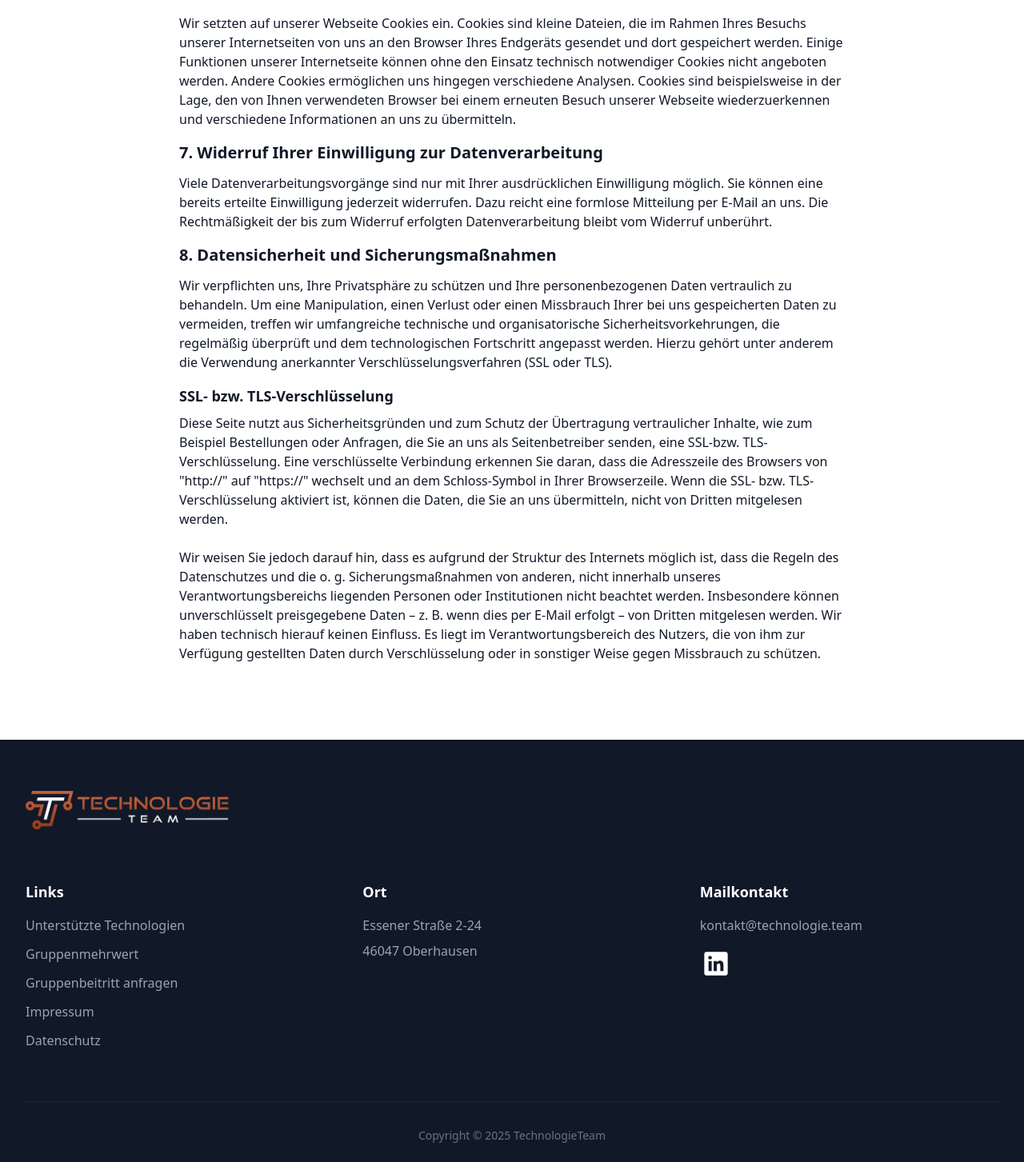
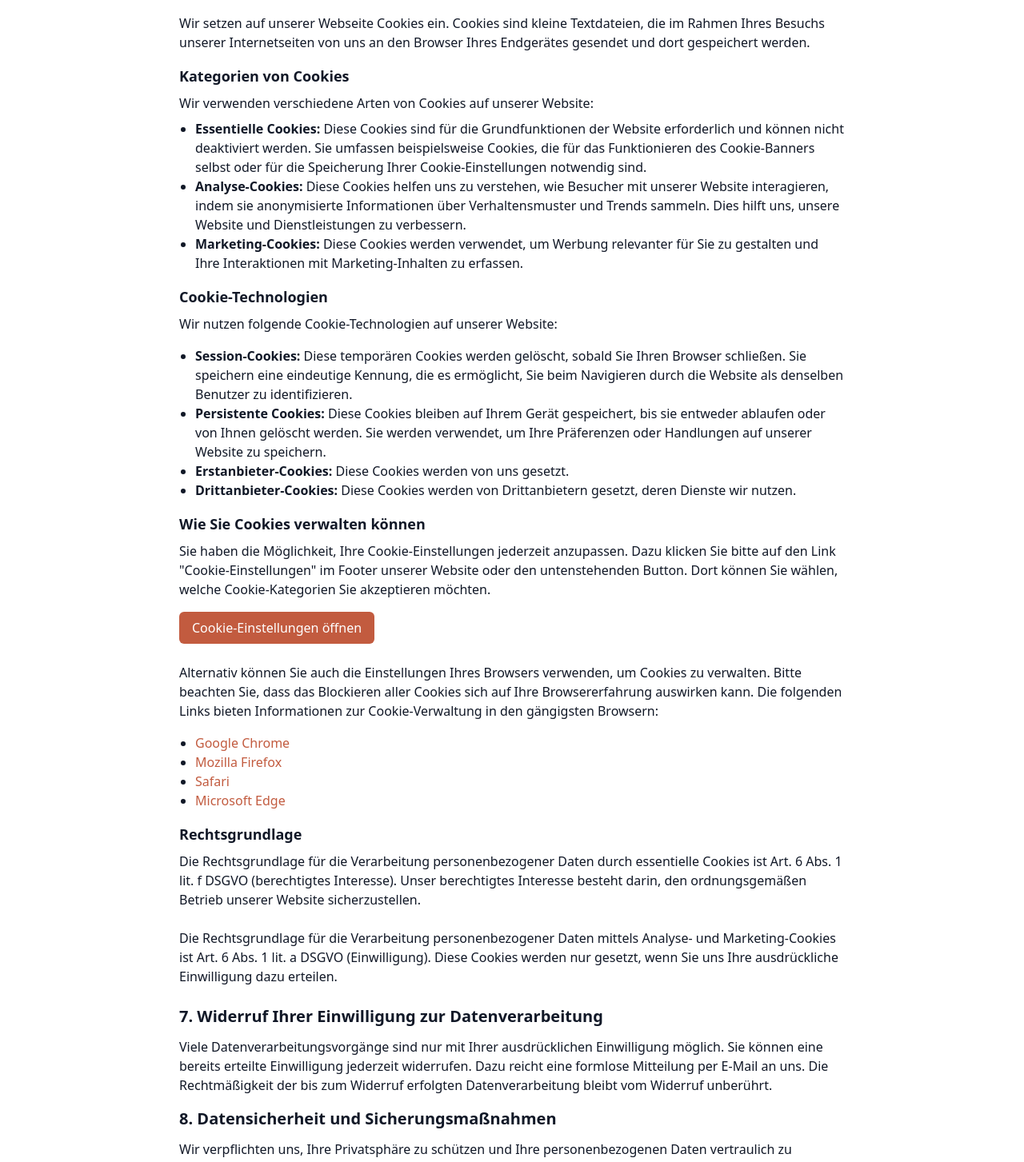
Before and after one commit to damjan1996/TechnologieTeamSite, a React (Vite) app: page /datenschutz in a window 1280 px wide. Shown: the part 2003-3456 px from the top of the page at 80% size. Built offline with nearby package versions, Linux system fonts and the light colour scheme.

Commit message:
Add Cookie Banner.

```diff
--- a/src/components/Datenschutz.tsx
+++ b/src/components/Datenschutz.tsx
@@ -1,7 +1,9 @@
 import { useState, useEffect } from 'react';
+import { useCookieConsent } from './CookieConsentProvider';
 
 export default function Datenschutz() {
     const [isVisible, setIsVisible] = useState(false);
+    const { openCookieSettings } = useCookieConsent();
 
     useEffect(() => {
         const observer = new IntersectionObserver(
@@ -100,7 +102,58 @@ export default function Datenschutz() {
 
                         <h3 className="text-xl font-semibold mb-3 text-gray-900">6. Cookies</h3>
                         <p className="mb-4">
-                            Wir setzten auf unserer Webseite Cookies ein. Cookies sind kleine Dateien, die im Rahmen Ihres Besuchs unserer Internetseiten von uns an den Browser Ihres Endgeräts gesendet und dort gespeichert werden. Einige Funktionen unserer Internetseite können ohne den Einsatz technisch notwendiger Cookies nicht angeboten werden. Andere Cookies ermöglichen uns hingegen verschiedene Analysen. Cookies sind beispielsweise in der Lage, den von Ihnen verwendeten Browser bei einem erneuten Besuch unserer Webseite wiederzuerkennen und verschiedene Informationen an uns zu übermitteln.
+                            Wir setzen auf unserer Webseite Cookies ein. Cookies sind kleine Textdateien, die im Rahmen Ihres Besuchs unserer Internetseiten von uns an den Browser Ihres Endgerätes gesendet und dort gespeichert werden.
+                        </p>
+
+                        <h4 className="text-lg font-semibold mb-2 text-gray-900">Kategorien von Cookies</h4>
+                        <p className="mb-2">
+                            Wir verwenden verschiedene Arten von Cookies auf unserer Website:
+                        </p>
+                        <ul className="list-disc pl-5 mb-4">
+                            <li><strong>Essentielle Cookies:</strong> Diese Cookies sind für die Grundfunktionen der Website erforderlich und können nicht deaktiviert werden. Sie umfassen beispielsweise Cookies, die für das Funktionieren des Cookie-Banners selbst oder für die Speicherung Ihrer Cookie-Einstellungen notwendig sind.</li>
+                            <li><strong>Analyse-Cookies:</strong> Diese Cookies helfen uns zu verstehen, wie Besucher mit unserer Website interagieren, indem sie anonymisierte Informationen über Verhaltensmuster und Trends sammeln. Dies hilft uns, unsere Website und Dienstleistungen zu verbessern.</li>
+                            <li><strong>Marketing-Cookies:</strong> Diese Cookies werden verwendet, um Werbung relevanter für Sie zu gestalten und Ihre Interaktionen mit Marketing-Inhalten zu erfassen.</li>
+                        </ul>
+
+                        <h4 className="text-lg font-semibold mb-2 text-gray-900">Cookie-Technologien</h4>
+                        <p className="mb-4">
+                            Wir nutzen folgende Cookie-Technologien auf unserer Website:
+                        </p>
+                        <ul className="list-disc pl-5 mb-4">
+                            <li><strong>Session-Cookies:</strong> Diese temporären Cookies werden gelöscht, sobald Sie Ihren Browser schließen. Sie speichern eine eindeutige Kennung, die es ermöglicht, Sie beim Navigieren durch die Website als denselben Benutzer zu identifizieren.</li>
+                            <li><strong>Persistente Cookies:</strong> Diese Cookies bleiben auf Ihrem Gerät gespeichert, bis sie entweder ablaufen oder von Ihnen gelöscht werden. Sie werden verwendet, um Ihre Präferenzen oder Handlungen auf unserer Website zu speichern.</li>
+                            <li><strong>Erstanbieter-Cookies:</strong> Diese Cookies werden von uns gesetzt.</li>
+                            <li><strong>Drittanbieter-Cookies:</strong> Diese Cookies werden von Drittanbietern gesetzt, deren Dienste wir nutzen.</li>
+                        </ul>
+
+                        <h4 className="text-lg font-semibold mb-2 text-gray-900">Wie Sie Cookies verwalten können</h4>
+                        <p className="mb-4">
+                            Sie haben die Möglichkeit, Ihre Cookie-Einstellungen jederzeit anzupassen. Dazu klicken Sie bitte auf den Link "Cookie-Einstellungen" im Footer unserer Website oder den untenstehenden Button. Dort können Sie wählen, welche Cookie-Kategorien Sie akzeptieren möchten.
+                        </p>
+                        <div className="mb-6">
+                            <button
+                                onClick={openCookieSettings}
+                                className="px-4 py-2 bg-[#C25B3F] text-white rounded-md hover:bg-[#A34832] transition-colors"
+                            >
+                                Cookie-Einstellungen öffnen
+                            </button>
+                        </div>
+                        <p className="mb-4">
+                            Alternativ können Sie auch die Einstellungen Ihres Browsers verwenden, um Cookies zu verwalten. Bitte beachten Sie, dass das Blockieren aller Cookies sich auf Ihre Browsererfahrung auswirken kann. Die folgenden Links bieten Informationen zur Cookie-Verwaltung in den gängigsten Browsern:
+                        </p>
+                        <ul className="list-disc pl-5 mb-4">
+                            <li><a href="https://support.google.com/chrome/answer/95647" target="_blank" rel="noopener noreferrer" className="text-[#C25B3F] hover:underline">Google Chrome</a></li>
+                            <li><a href="https://support.mozilla.org/de/kb/cookies-erlauben-und-ablehnen" target="_blank" rel="noopener noreferrer" className="text-[#C25B3F] hover:underline">Mozilla Firefox</a></li>
+                            <li><a href="https://support.apple.com/de-de/guide/safari/sfri11471/mac" target="_blank" rel="noopener noreferrer" className="text-[#C25B3F] hover:underline">Safari</a></li>
+                            <li><a href="https://support.microsoft.com/de-de/microsoft-edge/cookies-in-microsoft-edge-löschen-63947406-40ac-c3b8-57b9-2a946a29ae09" target="_blank" rel="noopener noreferrer" className="text-[#C25B3F] hover:underline">Microsoft Edge</a></li>
+                        </ul>
+
+                        <h4 className="text-lg font-semibold mb-2 text-gray-900">Rechtsgrundlage</h4>
+                        <p className="mb-6">
+                            Die Rechtsgrundlage für die Verarbeitung personenbezogener Daten durch essentielle Cookies ist Art. 6 Abs. 1 lit. f DSGVO (berechtigtes Interesse). Unser berechtigtes Interesse besteht darin, den ordnungsgemäßen Betrieb unserer Website sicherzustellen.
+                        </p>
+                        <p className="mb-6">
+                            Die Rechtsgrundlage für die Verarbeitung personenbezogener Daten mittels Analyse- und Marketing-Cookies ist Art. 6 Abs. 1 lit. a DSGVO (Einwilligung). Diese Cookies werden nur gesetzt, wenn Sie uns Ihre ausdrückliche Einwilligung dazu erteilen.
                         </p>
 
                         <h3 className="text-xl font-semibold mb-3 text-gray-900">7. Widerruf Ihrer Einwilligung zur Datenverarbeitung</h3>
--- a/src/components/Footer.tsx
+++ b/src/components/Footer.tsx
@@ -1,5 +1,6 @@
 import { Link } from 'react-router-dom';
 import { useState, useEffect } from 'react';
+import { useCookieConsent } from './CookieConsentProvider';
 
 type FooterSection = {
     title: string;
@@ -18,6 +19,7 @@ const links = [
 export default function Footer() {
     const [isVisible, setIsVisible] = useState(false);
     const [hoveredLink, setHoveredLink] = useState<string | null>(null);
+    const { openCookieSettings } = useCookieConsent();
 
     useEffect(() => {
         const observer = new IntersectionObserver(
@@ -179,9 +181,19 @@ export default function Footer() {
 
                 <div className="border-t border-gray-800 mt-12 sm:mt-16 pt-6 sm:pt-8
                      text-center text-sm text-gray-500">
-                    <p className="transition-colors duration-300 hover:text-gray-400">
-                        Copyright © {new Date().getFullYear()} TechnologieTeam
-                    </p>
+                    <div className="flex flex-col sm:flex-row justify-center items-center gap-3">
+                        <p className="transition-colors duration-300 hover:text-gray-400">
+                            Copyright © {new Date().getFullYear()} TechnologieTeam
+                        </p>
+                        <button
+                            onClick={openCookieSettings}
+                            className="text-gray-500 hover:text-white transition-colors duration-300
+                                      text-sm underline focus:outline-none"
+                            aria-label="Cookie-Einstellungen öffnen"
+                        >
+                            Cookie-Einstellungen
+                        </button>
+                    </div>
                 </div>
             </div>
         </footer>
```
